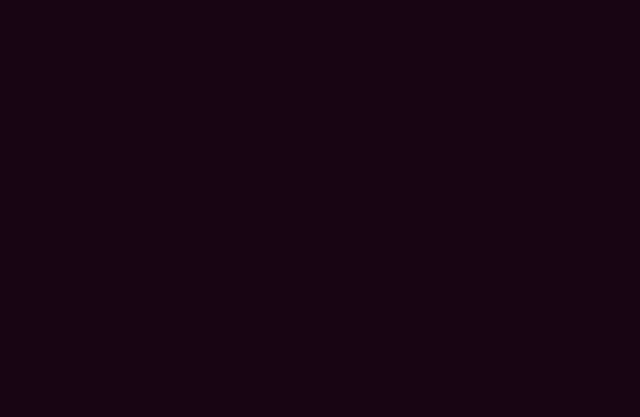
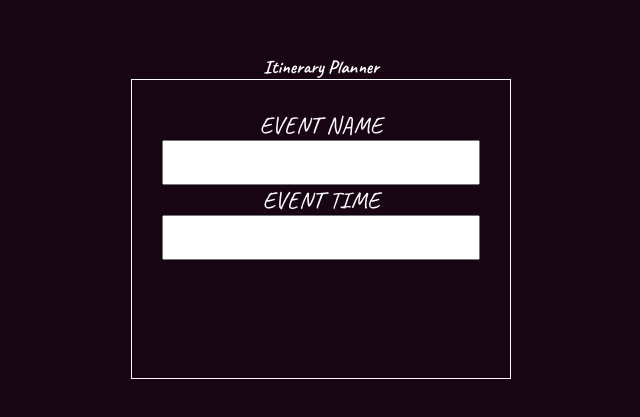
Before and after one commit to Sergyyyyy/ItineraryPlanner, a React (Vite) app in the folder ItineraryPlanner/: page / in a window 1280 px wide. Shown: the part 183-600 px from the top of the page, without its empty margins (319-959 px from the left). Built offline with nearby package versions, Linux system fonts and the light colour scheme.

Commit message:
Imported Form.jsx file, cleaned boiler code.

```diff
--- a/ItineraryPlanner/src/App.jsx
+++ b/ItineraryPlanner/src/App.jsx
@@ -1,10 +1,15 @@
+import Input from "./myComponents/Input";
+import Form from "./myComponents/Form";
 
 function App() {
   return (
     <>
-
+      <div className="app-container">
+        <h3>Itinerary Planner</h3>
+        <Form />
+      </div>
     </>
-  )
+  );
 }
 
-export default App
+export default App;
```
